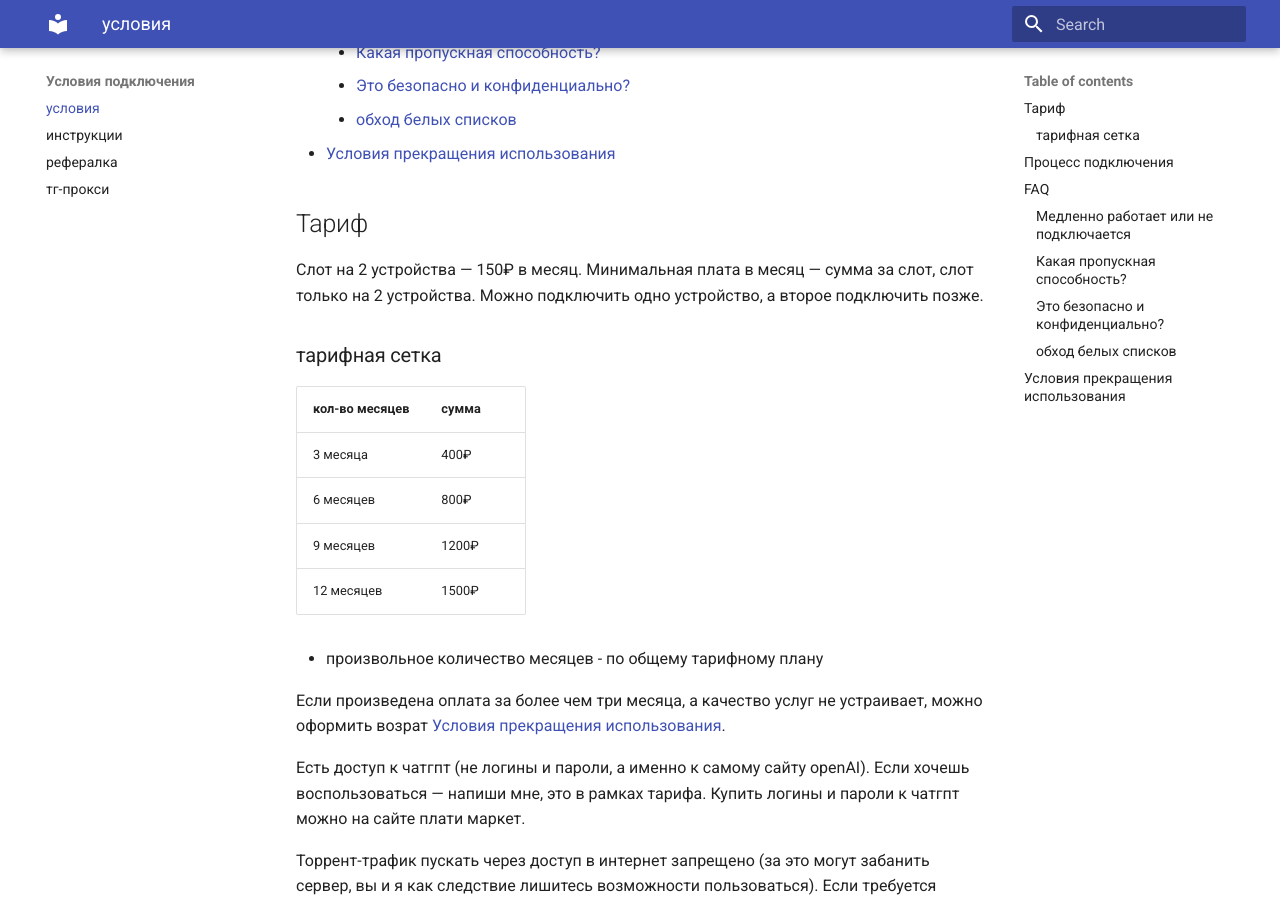
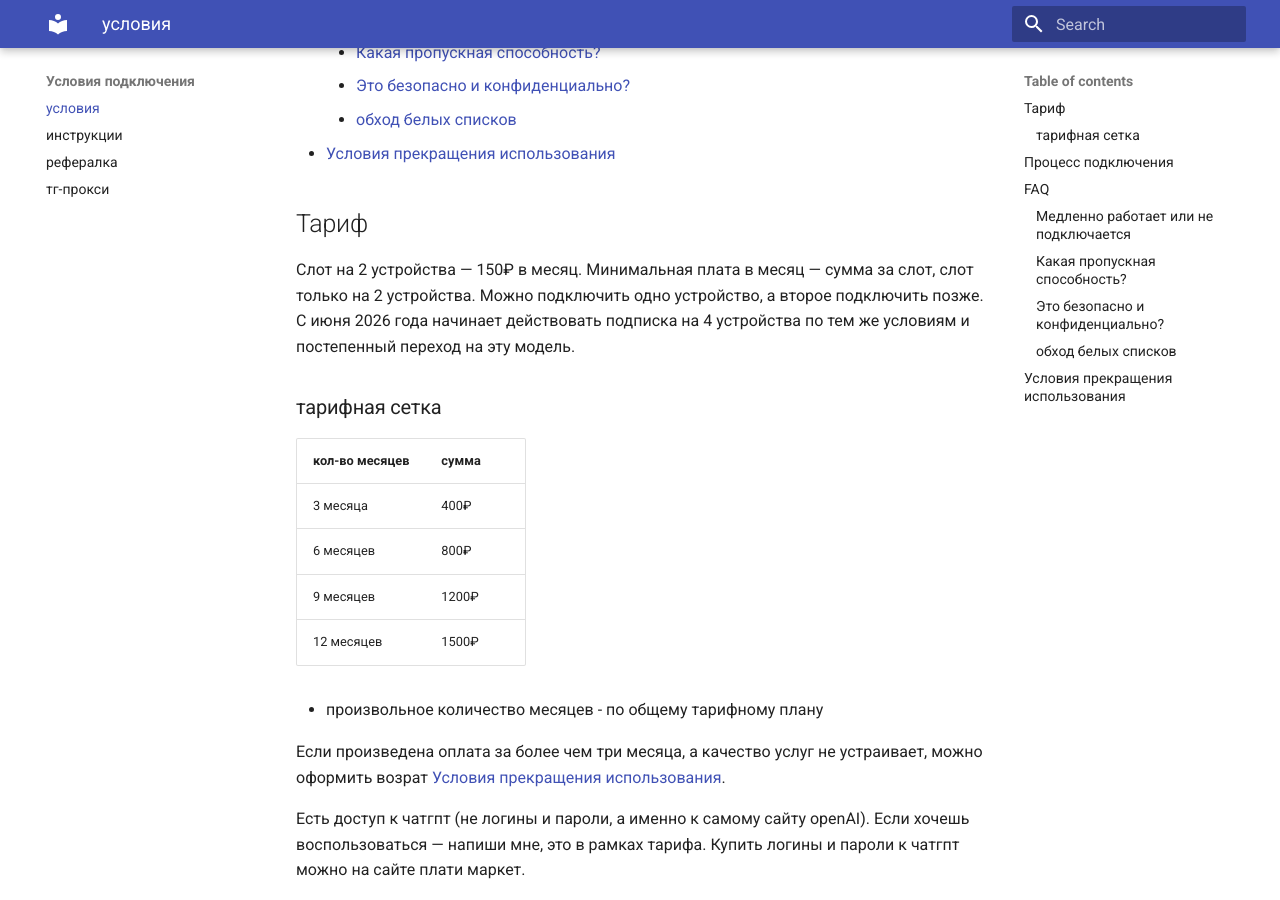
Before and after one commit to sannoization/internet-access-docs, an MkDocs documentation site: the page built from docs/conditions.md, in a window 1280 px wide and 900 px high, scrolled down 431 px. Built offline with MkDocs 1.6.1 and Material for MkDocs 9.7.7, drawn with Linux system fonts in a browser that asks for light colours.

Commit message:
new subscription model

```diff
--- a/docs/conditions.md
+++ b/docs/conditions.md
@@ -14,6 +14,7 @@
   - [Условия прекращения использования](#условия-прекращения-использования)
 ## Тариф
 Слот на 2 устройства — 150₽ в месяц. Минимальная плата в месяц — сумма за слот, слот только на 2 устройства. Можно подключить одно устройство, а второе подключить позже.
+С июня 2026 года начинает действовать подписка на 4 устройства по тем же условиям и постепенный переход на эту модель.
 
 ### тарифная сетка
 | кол-во месяцев | сумма |
```
